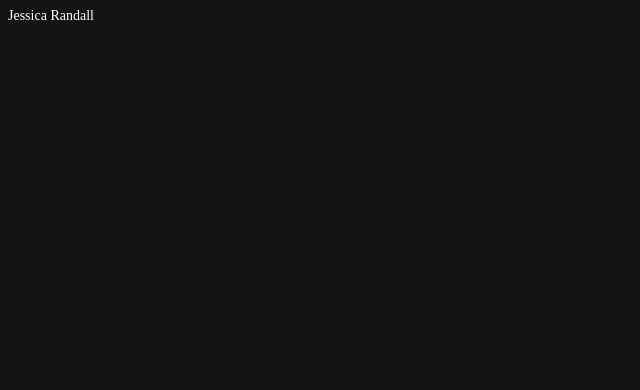
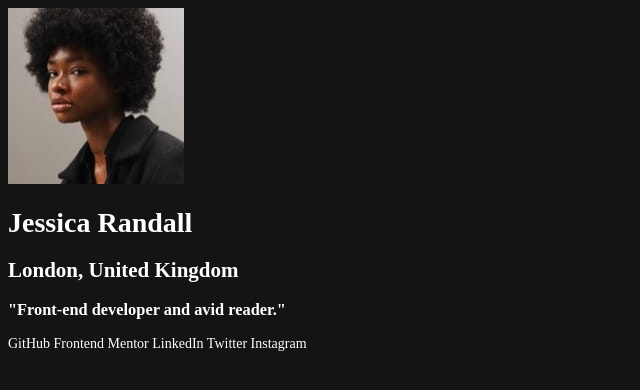
Before and after one commit to CamCoder337/social-links-profile-frontend_mentor, a plain HTML site: page index.html in a window 1280 px wide. Shown: the whole page, without its empty margins (0-640 px from the left). Drawn offline with Linux system fonts and the light colour scheme.

Commit message:
add: Main Html Layout

```diff
--- a/index.html
+++ b/index.html
@@ -12,29 +12,26 @@
 
   <title>Frontend Mentor | Social links profile</title>
 
-  <!-- Feel free to remove these styles or customise in your own stylesheet 👍 -->
-<!--  <style>-->
-<!--    .attribution { font-size: 11px; text-align: center; }-->
-<!--    .attribution a { color: hsl(228, 45%, 44%); }-->
-<!--  </style>-->
 </head>
 <body>
 
+<main role="main">
+  <div class="card">
+    <div class="card-header">
+      <img src="./assets/images/avatar-jessica.jpeg" alt="Jessica">
+      <h1>Jessica Randall</h1>
+      <h2>London, United Kingdom</h2>
+      <h3>"Front-end developer and avid reader."</h3>
+    </div>
+    <div class="card-body">
+      <span>GitHub</span>
+      <span>Frontend Mentor</span>
+      <span>LinkedIn</span>
+      <span>Twitter</span>
+      <span>Instagram</span>
+    </div>
+  </div>
+</main>
 
-
-  Jessica Randall
-<!--  London, United Kingdom-->
-<!--  "Front-end developer and avid reader."-->
-
-<!--  GitHub-->
-<!--  Frontend Mentor-->
-<!--  LinkedIn-->
-<!--  Twitter-->
-<!--  Instagram-->
-
-<!--  <div class="attribution">-->
-<!--    Challenge by <a href="https://www.frontendmentor.io?ref=challenge" target="_blank">Frontend Mentor</a>. -->
-<!--    Coded by <a href="#">Your Name Here</a>.-->
-<!--  </div>-->
 </body>
 </html>
```
